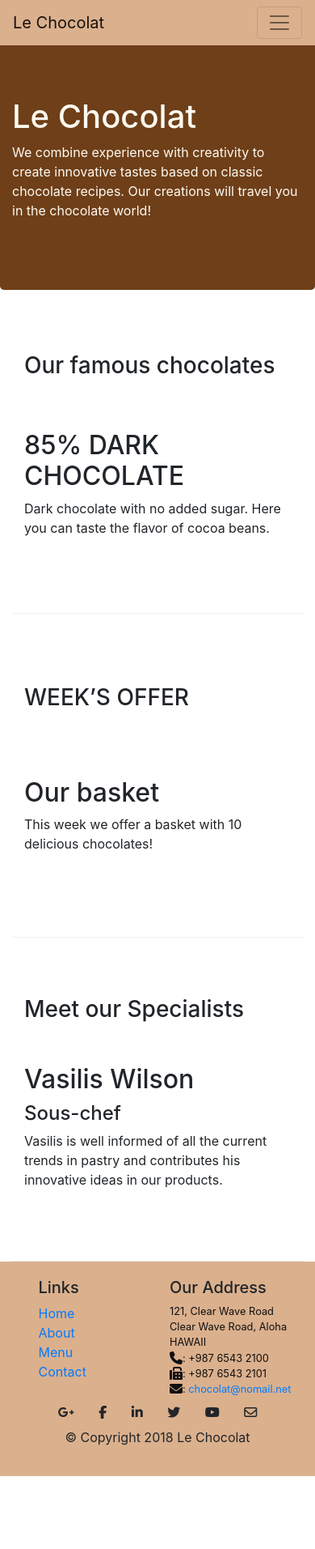
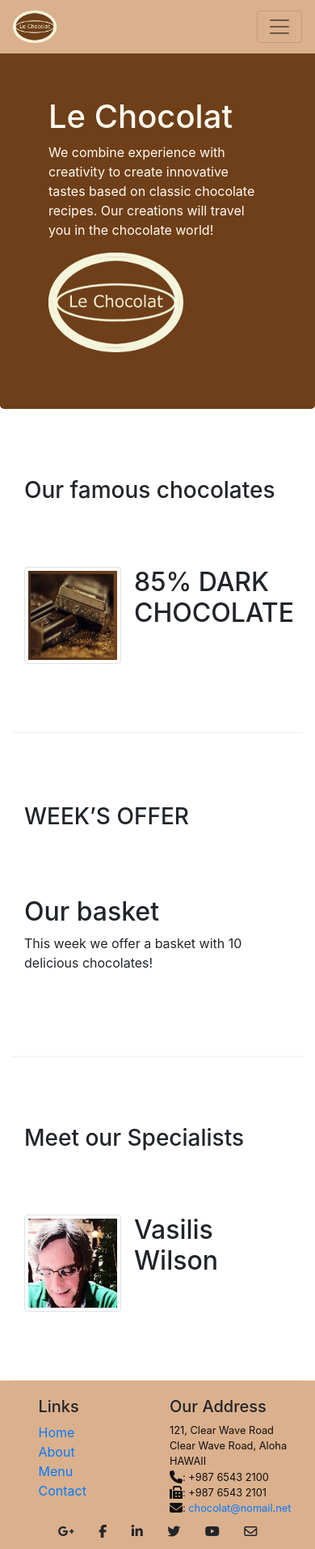
Before and after one commit to NikolasZaf1/LeChocolat, a plain HTML site: page index.html in a window 390 px wide. Shown: the top 1913 px of the page at 81% size. Before the commit the page ends 1823 px from the top, so only its background shows below. Drawn offline with nearby package versions, Linux system fonts and the light colour scheme.

Commit message:
Images and Media

```diff
--- a/index.html
+++ b/index.html
@@ -16,8 +16,8 @@
 
 <body>
 	<nav class="navbar navbar-expand-md navbar-light bg-light fixed-top ">
-    <div class="container">
-			<a class="navbar-brand" href="#">Le Chocolat</a>
+		<div class="container">
+			<a class="navbar-brand" href="./index.html"><img src="images/logo.png" height="40" width="54"></a>
 			<button class="navbar-toggler" type="button" data-toggle="collapse" data-target="#Navbar">
 			<span class="navbar-toggler-icon"></span>
 			</button>
@@ -29,17 +29,18 @@
                 <li class="nav-item"><a class="nav-link" href="#"><span class="fa fa-address-card fa-lg"></span> Contact</a></li>
             </ul>
 			</div>
-    </div>
+		</div>
 	</nav>
 
-	<header>
-        <div class="jumbotron container">
-            <div class="row">
-                <div class="row row-header">
+	<header class="jumbotron">
+        <div class="container">
+            <div class="row row-header">
+                <div class="col-12 col-sm-8">
                     <h1>Le Chocolat</h1>
                     <p>We combine experience with creativity to create innovative tastes based on classic chocolate recipes. Our creations will travel you in the chocolate world!</p>
                 </div>
                 <div class="col col-sm">
+					<img src="images/logo.png" class="img-fluid">
                 </div>
             </div>
         </div>
@@ -51,8 +52,15 @@
                 <h3>Our famous chocolates</h3>
             </div>
             <div class="col-sm col-md">
-                <h2>85% DARK CHOCOLATE</h2>
-                <p>Dark chocolate with no added sugar. Here you can taste the flavor of cocoa beans.</p>
+                <div class="media">
+                    <img class="d-flex mr-3 img-thumbnail align-self-center"
+                        src="images/dark85.jpg" alt="85% DARK CHOCOLATE">
+                    <div class="media-body">
+                        <h2 class="mt-0">85% DARK CHOCOLATE</h2>
+                        <p class="col d-none d-md-block">Dark chocolate with no added sugar.
+                        Here you can taste the flavor of cocoa beans.</p>
+                    </div>
+                </div>
             </div>
         </div>
 
@@ -72,9 +80,15 @@
                 <h3>Meet our  Specialists</h3>
             </div>
             <div class="col-sm col-md">
-                <h2>Vasilis Wilson </h2>
-                <h4>Sous-chef</h4>
-                <p>Vasilis is well informed of all the current trends in pastry and contributes his innovative ideas in our products.</p>
+                <div class="media">
+                    <img class="d-flex mr-3 img-thumbnail align-self-center"
+                        src="images/cartoonVasilis.png" alt="Vasilis Wilson">
+                    <div class="media-body">
+                        <h2 class="mt-0">Vasilis Wilson</h2>
+                        <p class="col d-none d-md-block">Vasilis is well informed of all the current
+                            trends in pastry and contributes his innovative ideas in our products.</p>
+                    </div>
+                </div>
             </div>
         </div>
     </div>
```
Also changed, not shown: aboutus.html (+4 -5 lines), images/cartoonVasilis.png (added), images/dark85.jpg (added), images/logo.png (added), images/promotion.jpg (added).
